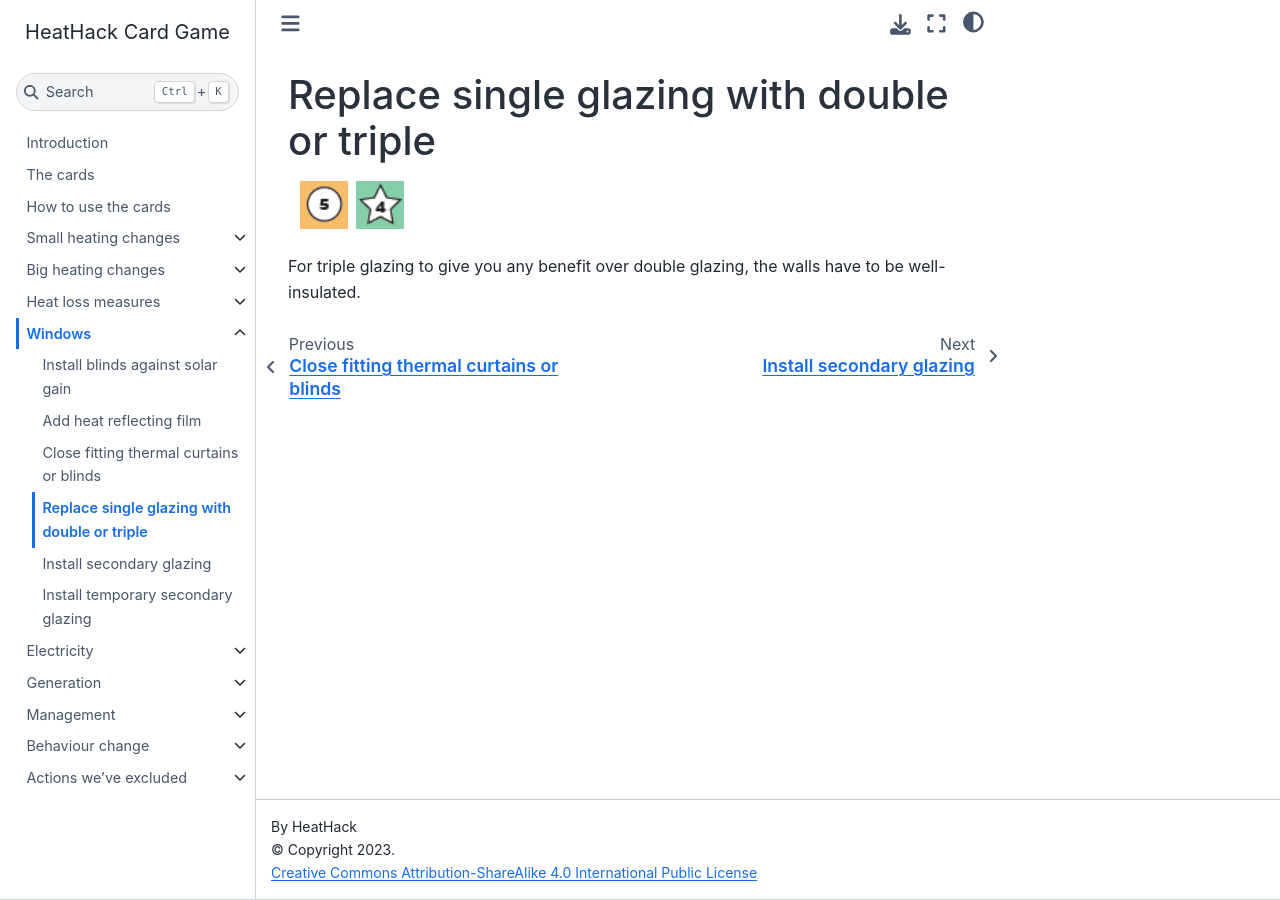
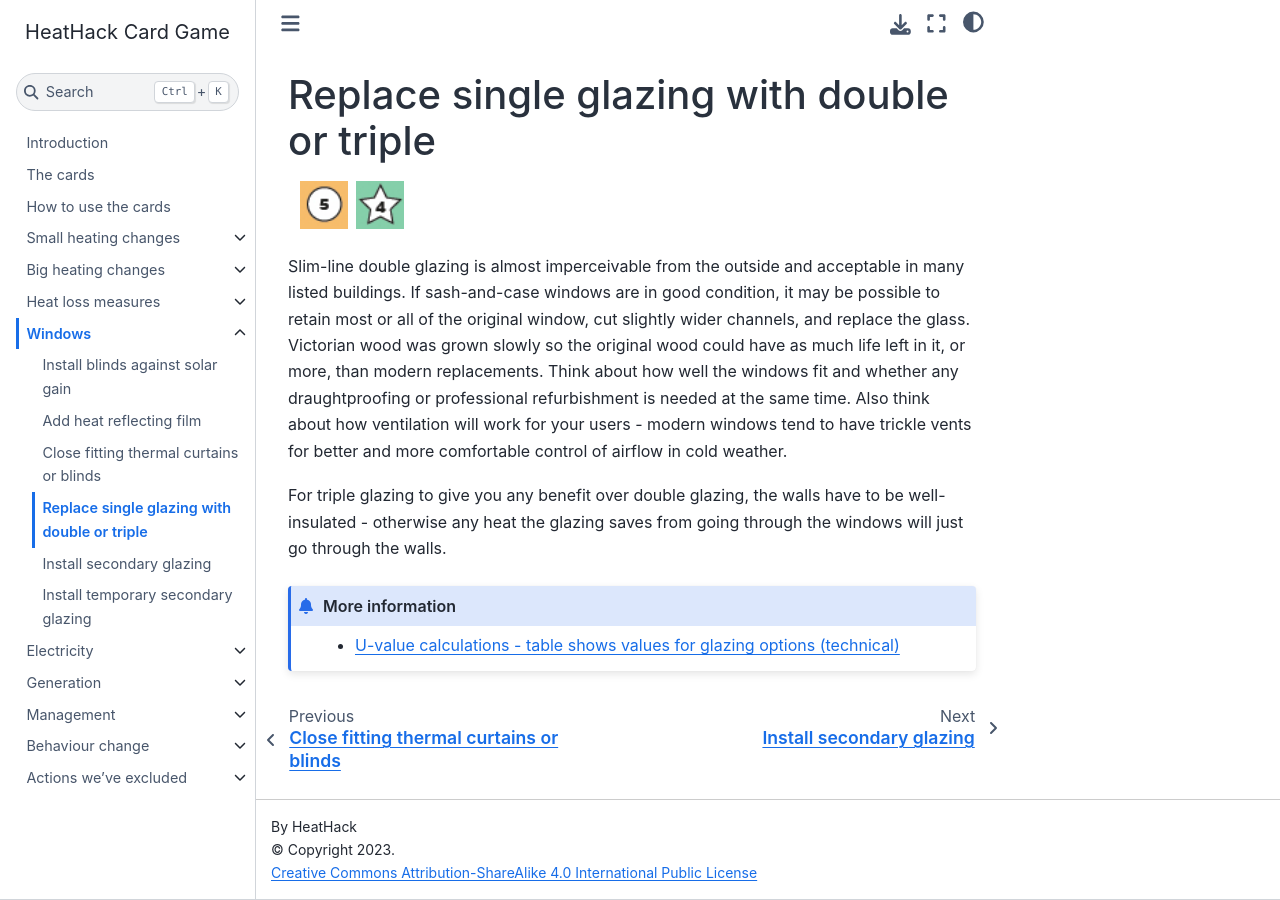
Before and after one commit to JeanCarletta/HeatHack-Card-Game, a Jupyter Book: the page built from windows/35-replace-single-glazing-with-double-or-triple.md, in a window 1280 px wide. Built offline with Jupyter Book 1.0.4 settings and Sphinx 7.4.7 and the Sphinx Book theme 1.1.4, drawn with Linux system fonts in a browser that asks for light colours.

Commit message:
glazing information

````diff
--- a/windows/35-replace-single-glazing-with-double-or-triple.md
+++ b/windows/35-replace-single-glazing-with-double-or-triple.md
@@ -21,4 +21,10 @@
 :::
 ::::
 
-For triple glazing to give you any benefit over double glazing, the walls have to be well-insulated.
+Slim-line double glazing is almost imperceivable from the outside and acceptable in many listed buildings.  If sash-and-case windows are in good condition, it may be possible to retain most or all of the original window, cut slightly wider channels, and replace the glass.   Victorian wood was grown slowly so the original wood could have as much life left in it, or more, than modern replacements.  Think about how well the windows fit and whether any draughtproofing or professional refurbishment is needed at the same time.  Also think about how ventilation will work for your users - modern windows tend to have trickle vents for better and more comfortable control of airflow in cold weather.
+
+For triple glazing to give you any benefit over double glazing, the walls have to be well-insulated - otherwise any heat the glazing saves from going through the windows will just go through the walls.
+
+```{admonition} More information
+- [U-value calculations - table shows values for glazing options (technical)](https://www.gov.scot/publications/tables-of-u-values-and-thermal-conductivity/)
+```
````
